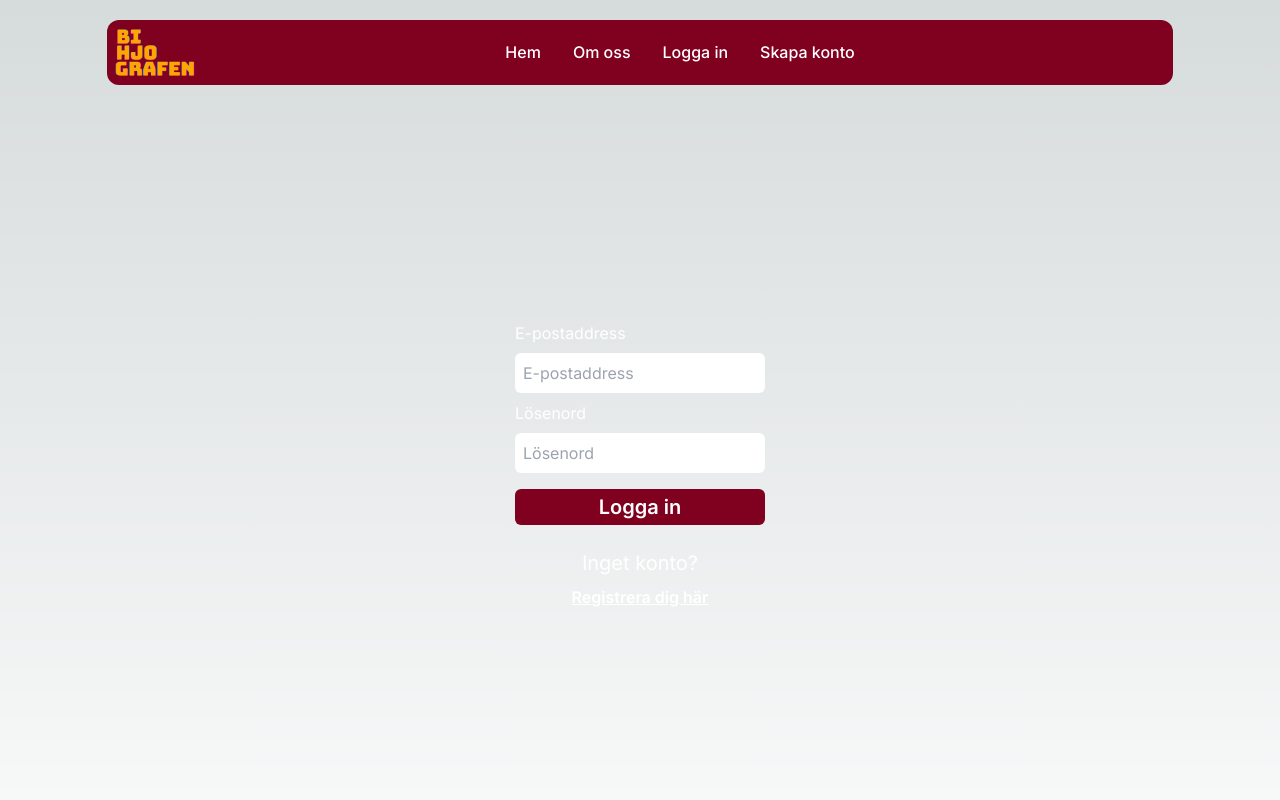
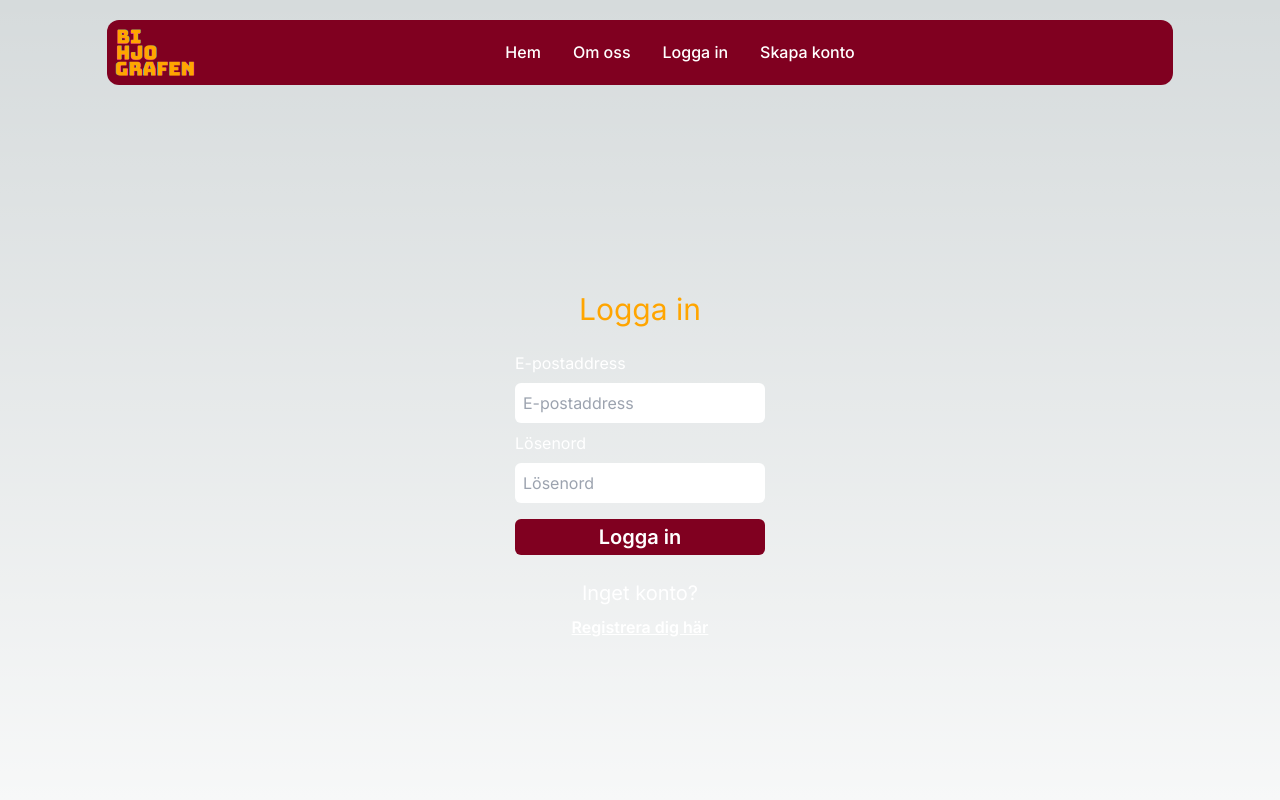
Before and after one commit to oskber/kino-nextjs, a Next.js app in the folder kino-nextjs/: page /login in a window 1280 px wide. Shown: the top 800 px of the page. Built offline with nearby package versions, Linux system fonts and the light colour scheme.

Commit message:
Update login and register page

```diff
--- a/kino-nextjs/app/(auth)/login/page.tsx
+++ b/kino-nextjs/app/(auth)/login/page.tsx
@@ -1,16 +1,13 @@
-'use client'
-
 import Link from 'next/link'
 import SigninForm from '../../components/SigninForm';
 
 export default function Page() {
   return (
-    <div className="flex justify-center items-center w-full h-screen m-auto">
-      <section className="flex flex-col justify-center items-center">
-        <SigninForm />
-        <p className="text-white text-xl mt-6 mb-2">Inget konto?</p>
-        <Link className="text-white font-semibold underline hover:opacity-80" href="/register">Registrera dig här</Link>
-      </section>
-    </div>
+    <section className="flex flex-col justify-center items-center w-full h-screen m-auto">
+      <h1 className="text-custom_yellow text-3xl mb-6">Logga in</h1>
+      <SigninForm />
+      <p className="text-white text-xl mt-6 mb-2">Inget konto?</p>
+      <Link className="text-white font-semibold underline hover:opacity-80" href="/register">Registrera dig här</Link>
+    </section>
   );
 }
--- a/kino-nextjs/app/(auth)/register/page.tsx
+++ b/kino-nextjs/app/(auth)/register/page.tsx
@@ -3,7 +3,7 @@ import SignupForm from '../../components/SignupForm';
 export default function Page() {
     return (
         <section className="flex flex-col justify-center items-center w-full h-screen m-auto">
-            <h1 className="text-white text-3xl mb-8">Skapa konto</h1>
+            <h1 className="text-custom_yellow text-3xl mb-6">Skapa konto</h1>
             <SignupForm />
             <p className="text-white text-xl mt-6 mb-2">Har du redan ett konto?</p>
             <a className="text-white font-semibold underline hover:opacity-80" href="/login">Logga in</a>
```
